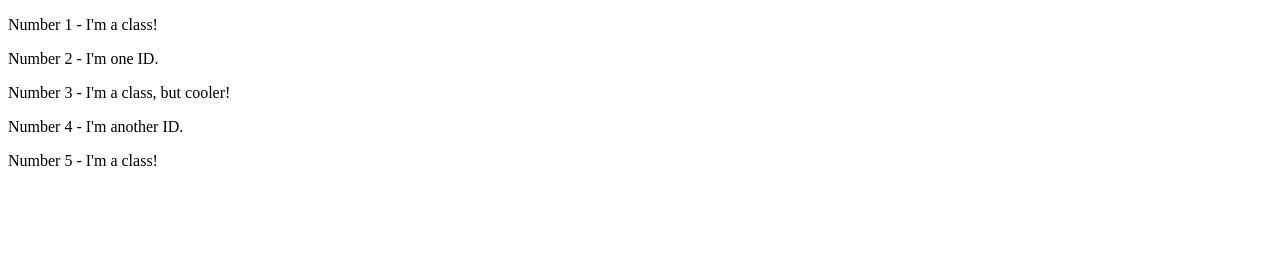
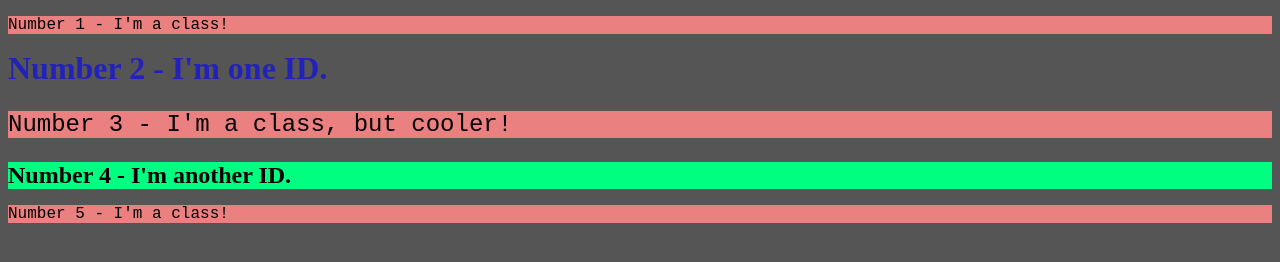
Before and after one commit to its-gio/TheOdinProject, a plain HTML site: page foundations-course/CSS-foundations/intro-to-css/02-class-id-selectors/index.html in a window 1280 px wide. Drawn offline with Linux system fonts and the light colour scheme.

Commit message:
Removed solutions for lessons 1 and 2. Styled using classes and ids.

```diff
--- a/foundations-course/CSS-foundations/intro-to-css/01-css-methods/solution/solution.css
+++ /dev/null
@@ -1,7 +0,0 @@
-div {
-  background-color: red;
-  color: white;
-  font-size: 32px;
-  text-align: center;
-  font-weight: bold;
-}
--- a/foundations-course/CSS-foundations/intro-to-css/02-class-id-selectors/index.html
+++ b/foundations-course/CSS-foundations/intro-to-css/02-class-id-selectors/index.html
@@ -1,17 +1,17 @@
 <!DOCTYPE html>
 <html lang="en">
   <head>
-    <meta charset="UTF-8">
-    <meta http-equiv="X-UA-Compatible" content="IE=edge">
-    <meta name="viewport" content="width=device-width, initial-scale=1.0">
+    <meta charset="UTF-8" />
+    <meta http-equiv="X-UA-Compatible" content="IE=edge" />
+    <meta name="viewport" content="width=device-width, initial-scale=1.0" />
     <title>Class and ID Selectors</title>
-    <link rel="stylesheet" href="style.css">
+    <link rel="stylesheet" href="style.css" />
   </head>
   <body>
-    <p>Number 1 - I'm a class!</p>
-    <div>Number 2 - I'm one ID.</div>
-    <p>Number 3 - I'm a class, but cooler!</p>
-    <div>Number 4 - I'm another ID.</div>
-    <p>Number 5 - I'm a class!</p>
+    <p class="odd">Number 1 - I'm a class!</p>
+    <div id="two">Number 2 - I'm one ID.</div>
+    <p class="odd cooler">Number 3 - I'm a class, but cooler!</p>
+    <div id="four" class="cooler">Number 4 - I'm another ID.</div>
+    <p class="odd">Number 5 - I'm a class!</p>
   </body>
 </html>
--- a/foundations-course/CSS-foundations/intro-to-css/02-class-id-selectors/style.css
+++ b/foundations-course/CSS-foundations/intro-to-css/02-class-id-selectors/style.css
@@ -0,0 +1,23 @@
+body {
+  background-color: #555;
+}
+
+.odd {
+  background-color: rgb(235, 128, 128);
+  font-family: "Courier New", Courier, monospace;
+}
+
+.cooler {
+  font-size: 24px;
+}
+
+#two {
+  font-size: 32px;
+  color: rgba(0, 0, 255, 0.6);
+  font-weight: bold;
+}
+
+#four {
+  background-color: rgb(0, 255, 128);
+  font-weight: bold;
+}
```
Also changed, not shown: foundations-course/CSS-foundations/intro-to-css/01-css-methods/solution/solution.html (deleted, +0 -23 lines), foundations-course/CSS-foundations/intro-to-css/02-class-id-selectors/solution/solution.css (deleted, +0 -27 lines), foundations-course/CSS-foundations/intro-to-css/02-class-id-selectors/solution/solution.html (deleted, +0 -17 lines).
